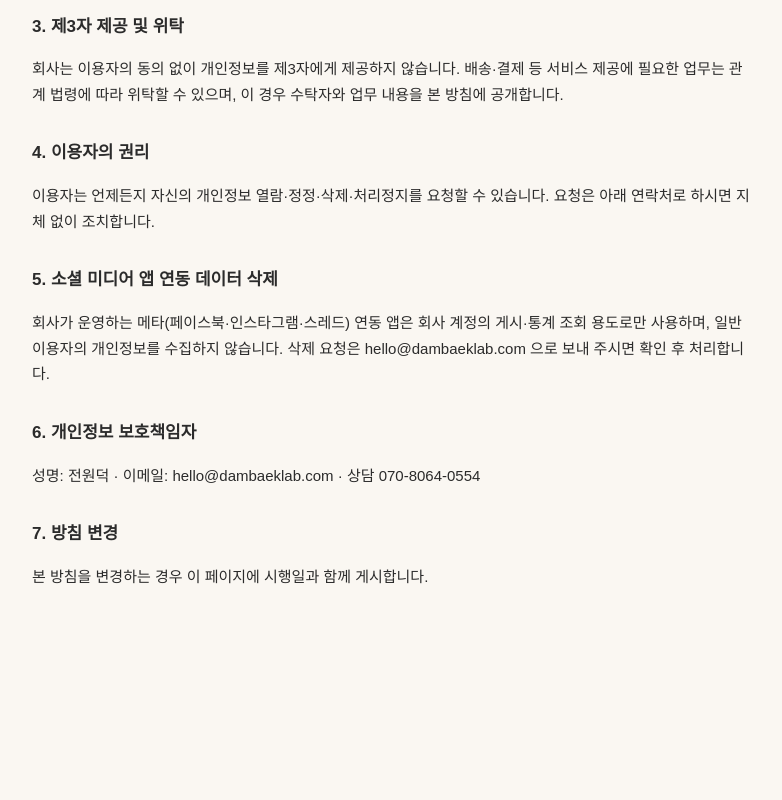
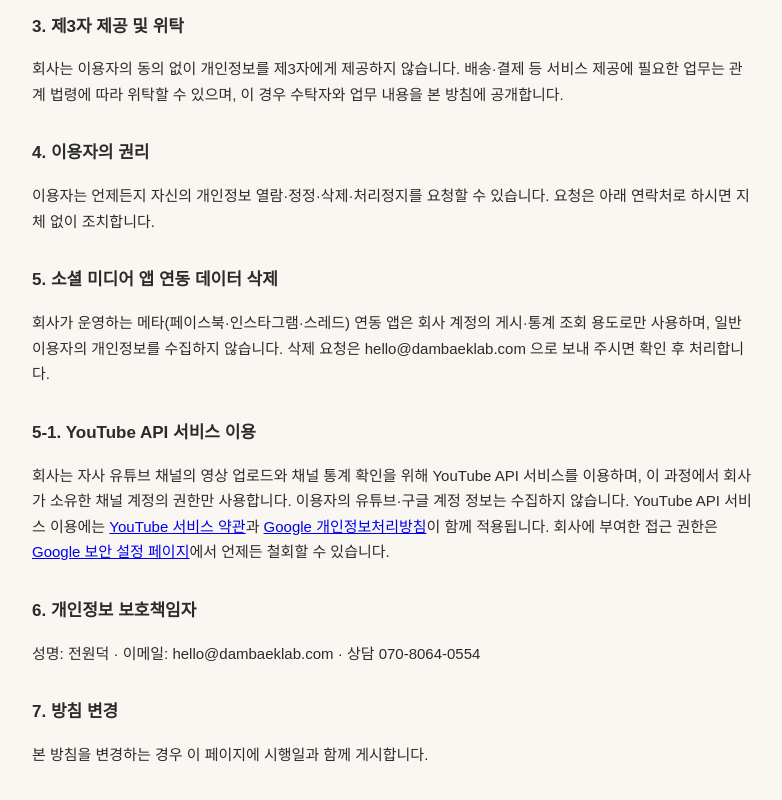
Before and after one commit to dambaeklab/dambaeklab.github.io, a plain HTML site: page privacy.html in a window 1280 px wide. Shown: the part 546-1346 px from the top of the page, without its empty margins (248-1030 px from the left). Before the commit the page ends 1231 px from the top, so only its background shows below. Drawn offline with Linux system fonts and the light colour scheme.

Commit message:
privacy: add YouTube API Services clause (Google OAuth app publishing)
Co-Authored-By: Claude Opus 5 (1M context) <noreply@anthropic.com>
Claude-Session: https://claude.ai/code/session_0145JtEyzecbQgJ5MMzcUbHR

```diff
--- a/privacy.html
+++ b/privacy.html
@@ -36,6 +36,9 @@ p,li{font-size:15px}small{color:#777}
 <h2>5. 소셜 미디어 앱 연동 데이터 삭제</h2>
 <p>회사가 운영하는 메타(페이스북·인스타그램·스레드) 연동 앱은 회사 계정의 게시·통계 조회 용도로만 사용하며, 일반 이용자의 개인정보를 수집하지 않습니다. 삭제 요청은 hello@dambaeklab.com 으로 보내 주시면 확인 후 처리합니다.</p>
 
+<h2>5-1. YouTube API 서비스 이용</h2>
+<p>회사는 자사 유튜브 채널의 영상 업로드와 채널 통계 확인을 위해 YouTube API 서비스를 이용하며, 이 과정에서 회사가 소유한 채널 계정의 권한만 사용합니다. 이용자의 유튜브·구글 계정 정보는 수집하지 않습니다. YouTube API 서비스 이용에는 <a href="https://www.youtube.com/t/terms">YouTube 서비스 약관</a>과 <a href="https://policies.google.com/privacy">Google 개인정보처리방침</a>이 함께 적용됩니다. 회사에 부여한 접근 권한은 <a href="https://myaccount.google.com/permissions">Google 보안 설정 페이지</a>에서 언제든 철회할 수 있습니다.</p>
+
 <h2>6. 개인정보 보호책임자</h2>
 <p>성명: 전원덕 · 이메일: hello@dambaeklab.com · 상담 070-8064-0554</p>
 
```
